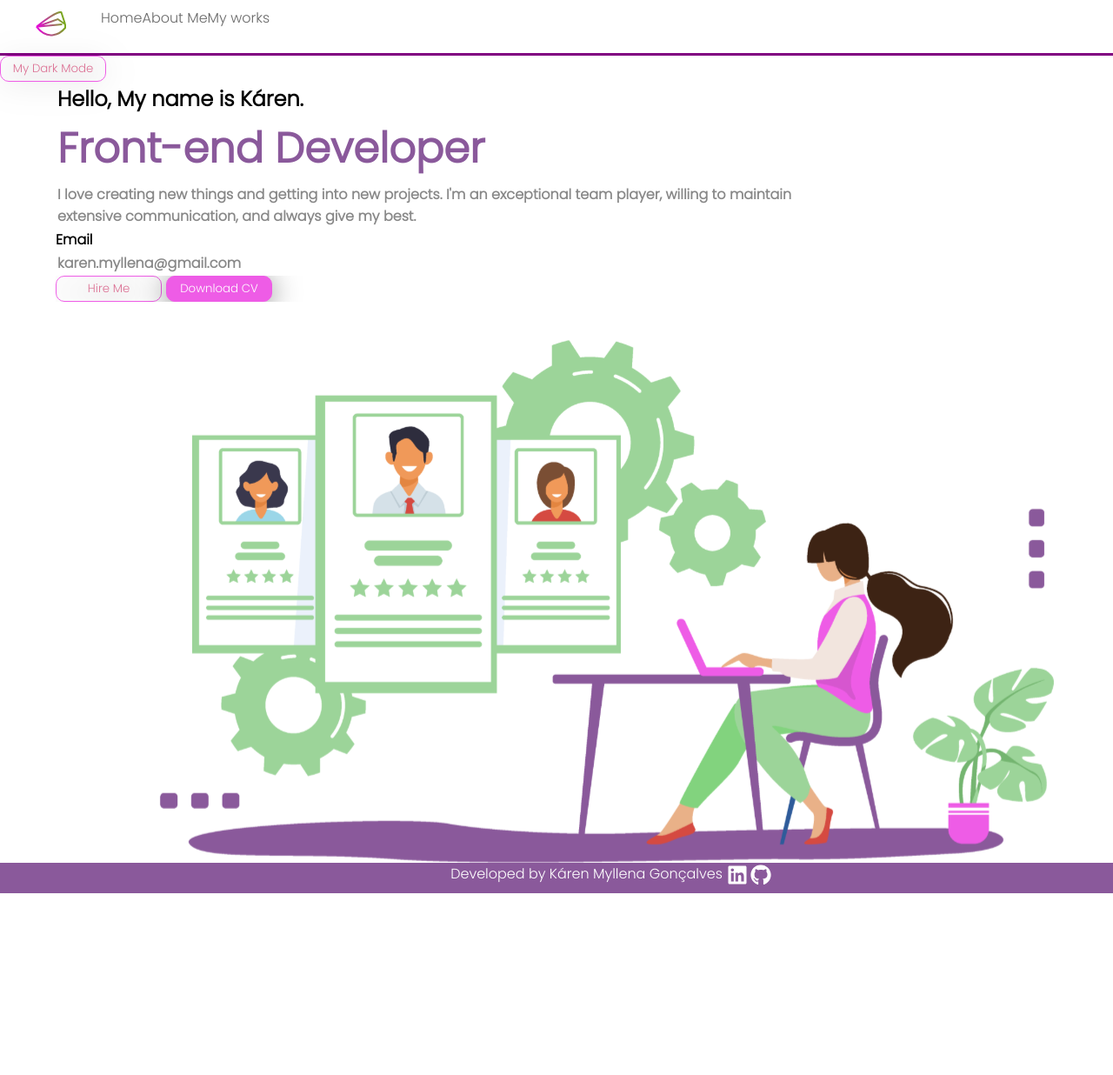
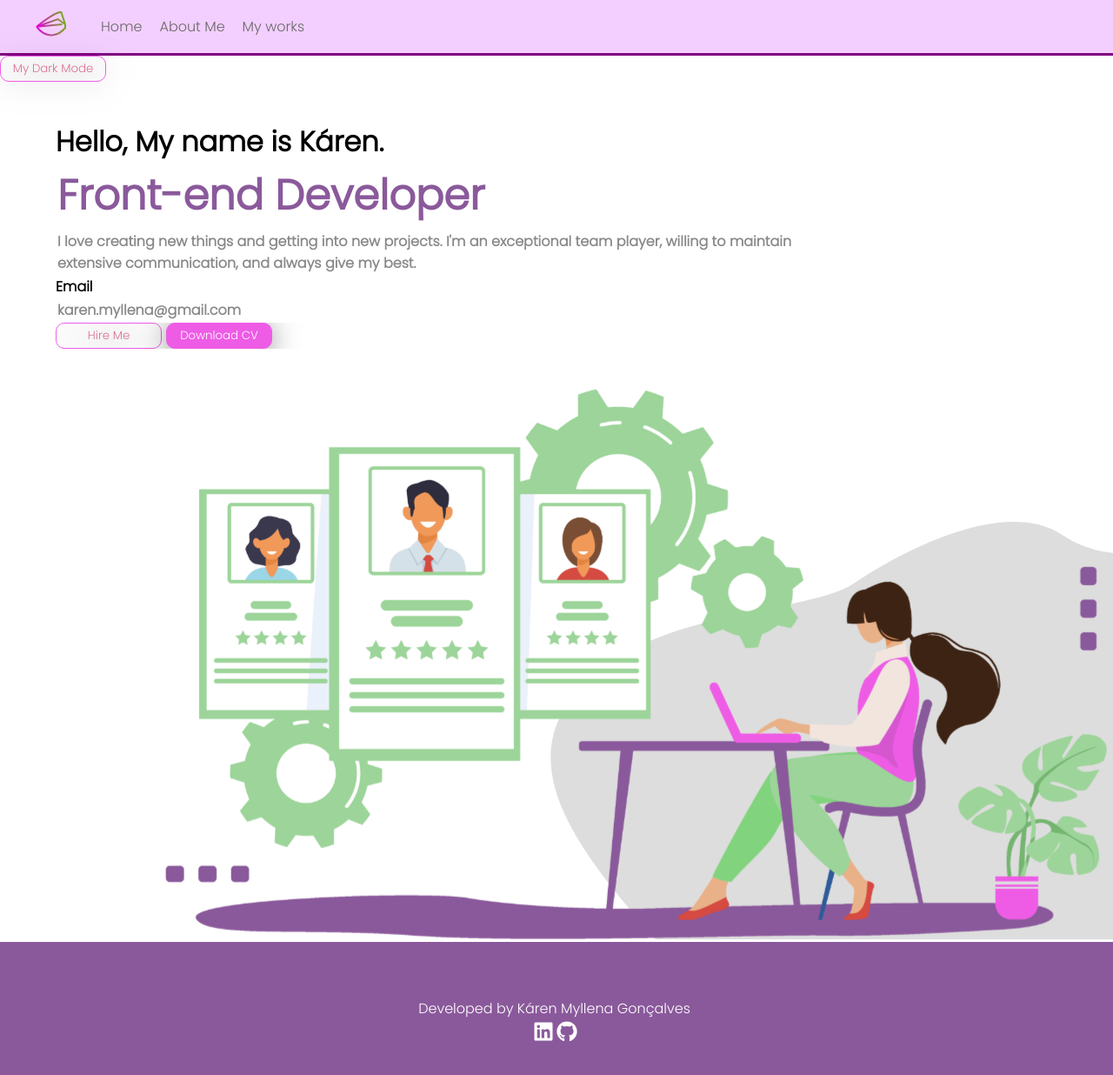
Before and after one commit to karenmscg/Portif-lio, a React (Create React App) app: page / in a window 1280 px wide. Shown: the top 1236 px of the page at 87% size. Before the commit the page ends 1027 px from the top, so only its background shows below. Built offline with nearby package versions, Linux system fonts and the light colour scheme.

Commit message:
css fixes

```diff
--- a/src/App.js
+++ b/src/App.js
@@ -26,8 +26,8 @@ function App() {
           <Button onClick={() => themeToggler()}> My Dark Mode </Button>
           <Switch>
             <Route path="/" exact component={Home} />
-            <Route path="/ about" exact component={About} />
-            <Route path="/ works" component={Works} />
+            <Route path="/about" exact component={About} />
+            <Route path="/works" component={Works} />
           </Switch>
           <Footer />
         </ThemeChanger>
--- a/src/components/DarkMode/index.js
+++ b/src/components/DarkMode/index.js
@@ -1,5 +1,5 @@
 export const lightTheme = {
-  body: "white",
+  body: "#fff",
   fontColor: "#000",
 };
 
--- a/src/components/Footer/Footer.js
+++ b/src/components/Footer/Footer.js
@@ -2,10 +2,13 @@ import styled from "styled-components";
 
 export const FooterContainer = styled.div`
   background-color: #8a599b;
-  width: 110%;
-  display: flex;
+  padding: 4rem 0 2rem 0;
+  display:flex;
+  width: 100%;
+  flex-direction: column;
   justify-content: center;
-  flex-wrap: wrap;
+  align-items: center;
+  z-index: top;
 `;
 
 export const MidiasSociais = styled.div``;
@@ -13,11 +16,13 @@ export const IconsMidias = styled.div`
   color: white;
   position: absolute;
 `;
-export const MidiaLink = styled.div``;
+export const MidiaLink = styled.div`
+display: flex;
+flex-wrap: wrap;
+`;
 
 export const A = styled.a`
   color: white;
-  align-self: center;
   font-size: x-large;
   margin-right: 3px;
 `;
@@ -25,4 +30,7 @@ export const A = styled.a`
 export const P1 = styled.p`
   color: white;
   margin-right: 5px;
+  text-align: center;
+
+
 `;
--- a/src/components/Footer/index.js
+++ b/src/components/Footer/index.js
@@ -1,12 +1,12 @@
 import React from "react";
 import { FaGithub, FaLinkedin } from "react-icons/fa";
-
-import { FooterContainer, A, P1 } from "./Footer";
+import { FooterContainer, A, P1, MidiaLink } from "./Footer";
 
 const Footer = () => {
   return (
     <FooterContainer>
       <P1>Developed by Káren Myllena Gonçalves</P1>
+      <MidiaLink>
         <A
           href="https://www.linkedin.com/in/k%C3%A1ren-myllena-gon%C3%A7alves-425b181b2/"
           target="_blank"
@@ -17,6 +17,7 @@ const Footer = () => {
         <A href="/" target="_blank" aria-label="GitHub">
           <FaGithub />
         </A>
+      </MidiaLink>
     </FooterContainer>
   );
 };
--- a/src/components/HeroSection/HeroSection.js
+++ b/src/components/HeroSection/HeroSection.js
@@ -1,14 +1,18 @@
 import styled from "styled-components";
+import vector from "../../Images/Vector.svg";
 
 export const HeroContainer = styled.div`
-  margin-left: 5%;
+  padding-left: 5%;
   display: flex;
   flex-direction: column;
+  margin-bottom: 3px;
+  background-image: url(${vector});
+  background-repeat: no-repeat;
+  background-position-x: right;
+  background-position-y: 100%;
 `;
 
-export const ButtonContainer = styled.div`
-
-`;
+export const ButtonContainer = styled.div``;
 
 export const Button = styled.button`
   background: ${(props) => (props.primary ? "#EE5CE6" : "transparent")};
@@ -29,7 +33,8 @@ export const Button = styled.button`
 `;
 
 export const Img = styled.img`
-  width: 95%;
+  margin-right: 0px;
+  width: 95vw;
 `;
 
 export const P = styled.p`
@@ -41,11 +46,14 @@ export const P = styled.p`
 
 export const H1 = styled.h1`
   font-size: 48px;
+  line-height: 72px;
   font-weight: bold;
   color: #8a599b;
   margin: 2px;
 `;
 
-export const H2 = styled.h2 `
- margin: 2px;
-`
+export const H2 = styled.h2`
+  margin-top: 45px;
+  font-size: 32px;
+  line-height: 48px;
+`;
--- a/src/components/HeroSectionAbout/index.js
+++ b/src/components/HeroSectionAbout/index.js
@@ -1,7 +1,10 @@
 import React from "react";
+import { FaGraduationCap } from "react-icons/fa";
 import { P, Img } from "../HeroSection/HeroSection";
-import myselImage from '../../Images/myself_pictures.jpeg'
-
+import myselImage from "../../Images/myself_pictures.jpeg";
+import reactLogo from "../../Images/react.svg";
+import jsLogo from "../../Images/javascript.svg";
+import htmlLogo from "../../Images/html5.svg";
 
 const HeroSectionAbout = () => {
   return (
@@ -13,9 +16,14 @@ const HeroSectionAbout = () => {
         exceptional team player, willing to maintain extensive communication,
         and always give my best.
       </P>
+      <FaGraduationCap />
+      <P>Information Systems 2018-2023 State University of Montes Claros</P>
       <h2>Technologies</h2>
       <P>Some technologies that I like to work:</P>
-      <Img src= {myselImage} />
+      <img src={reactLogo} />
+      <img src={jsLogo} />
+      <img src={htmlLogo} />
+      <Img src={myselImage} />
     </div>
   );
 };
--- a/src/components/Menu/Menu.js
+++ b/src/components/Menu/Menu.js
@@ -10,6 +10,7 @@ export const Menu = styled.menu`
   display: flex;
   align-items: center;
   margin: 0;
+  background-color: #F3CFFF;
 
   @media screen and (max-width: 780px) {
     transition: 0.8s all ease;
@@ -22,7 +23,7 @@ export const MobileIcon = styled.div`
   @media screen and (max-width: 780px) {
     display: inline-block;
     position: absolute;
-    top: 0;
+    top: -2vw;
     right: 0;
     transform: translate(-100%, 60%);
     font-size: 1.6rem;
@@ -32,9 +33,6 @@ export const MobileIcon = styled.div`
 `;
 
 export const NavMenu = styled.ul`
-  justify-self: center;
-  display: flex;
-  align-items: center;
 
   @media screen and (max-width: 780px) {
     transition: 0.8s all ease;
@@ -42,14 +40,15 @@ export const NavMenu = styled.ul`
     flex-direction: column;
     position: absolute;
     text-align: center;
+    font-weight: bolder;
     opacity: 0.9;
     transition: all 0.4s ease-in;
     width: 90%;
-    height: 100%;
-    z-index: 999;
+    height:80vh;
+    z-index: 5;
     left: ${({ open }) => (open ? 0 : "-100%")};
     top: 63px;
-    background-color: blueviolet;
+    background-color: #B026FF;
   }
 `;
 
@@ -60,6 +59,7 @@ export const NavLinks = styled(Link)`
   text-decoration: none;
   height: 64px;
   margin-top: 20px;
+  margin-right: 20px;
 
   &:hover {
     text-decoration: underline;
--- a/src/components/Menu/index.js
+++ b/src/components/Menu/index.js
@@ -25,15 +25,9 @@ const Navbar = () => {
         {open ? <FaTimes /> : <FaBars />}
       </MobileIcon>
       <NavMenu onClick={menuToggle} open={open}>
-        <NavLinks onclick={closeMenu} to="/">
-          Home
-        </NavLinks>
-        <NavLinks onclick={closeMenu} to="/ about">
-          About Me
-        </NavLinks>
-        <NavLinks onclick={closeMenu} to="/ works">
-          My works
-        </NavLinks>
+        <NavLinks to="/">Home</NavLinks>
+        <NavLinks to="/about">About Me</NavLinks>
+        <NavLinks to="/works">My works</NavLinks>
       </NavMenu>
     </Menu>
   );
--- a/src/globalstyles.js
+++ b/src/globalstyles.js
@@ -5,6 +5,7 @@ export const GlobalStyle = createGlobalStyle`
     box-sizing: border-box;
     font-family: 'Poppins', sans-serif;
     overflow-x: hidden;
+    text-overflow: ellipsis;
     margin: 0;
 }
 
```
Also changed, not shown: src/Images/Icon Graduation.svg (deleted). Lines whose indentation alone changed are shown as unchanged.
